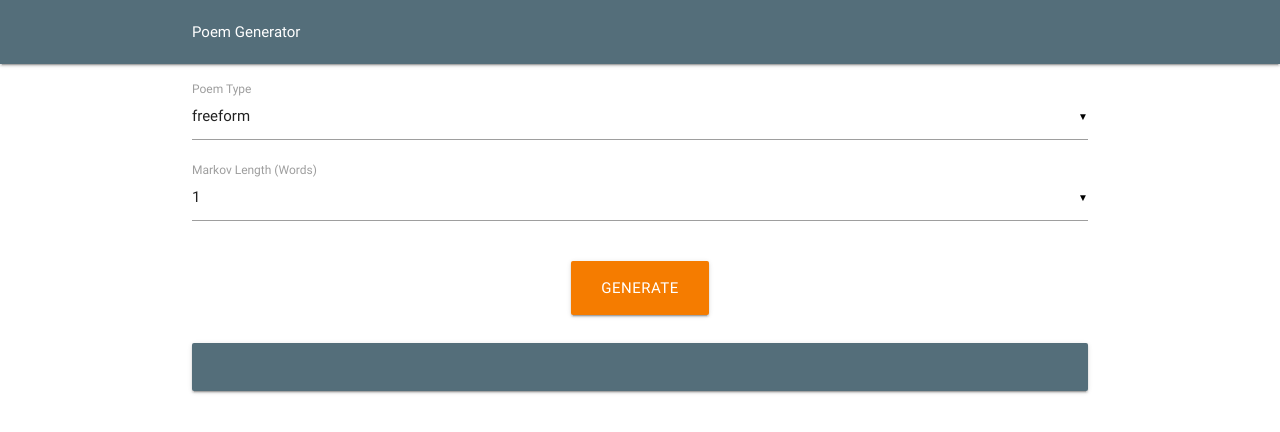
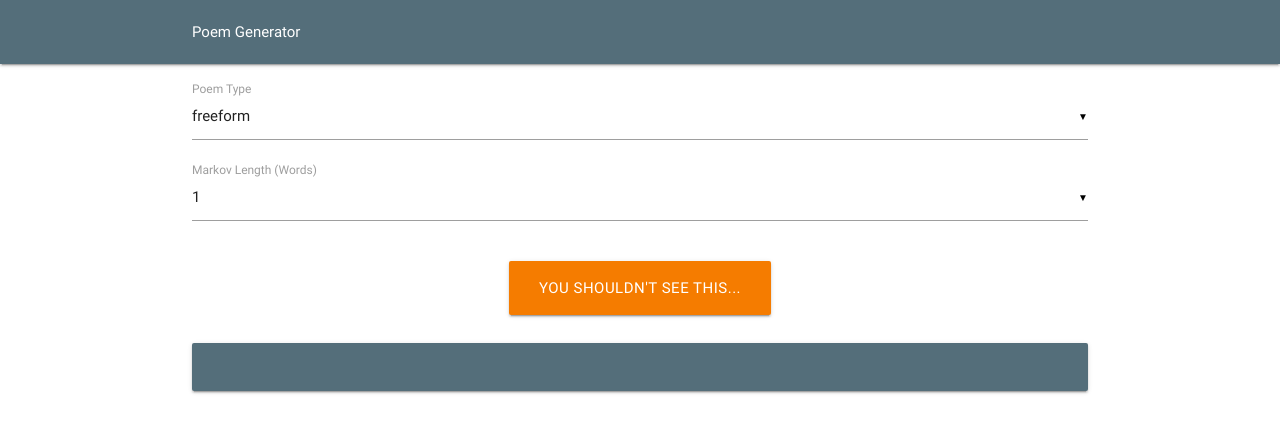
Before and after one commit to jaren/PoemGenerator, a plain HTML site: page index.html in a window 1280 px wide. Drawn offline with nearby package versions, Linux system fonts and the light colour scheme; no server answers.

Commit message:
Update index.html

```diff
--- a/index.html
+++ b/index.html
@@ -48,7 +48,7 @@
         </div>
         <div class="row center">
             <div class="col s12">
-                <a class="orange darken-2 btn-large waves-effect waves-light" onclick="generatePoem()">Generate</a>
+                <a class="orange darken-2 btn-large waves-effect waves-light" id="generate" onclick="generatePoem()">You shouldn't see this...</a>
             </div>
         </div>
         <div class="row">
```
